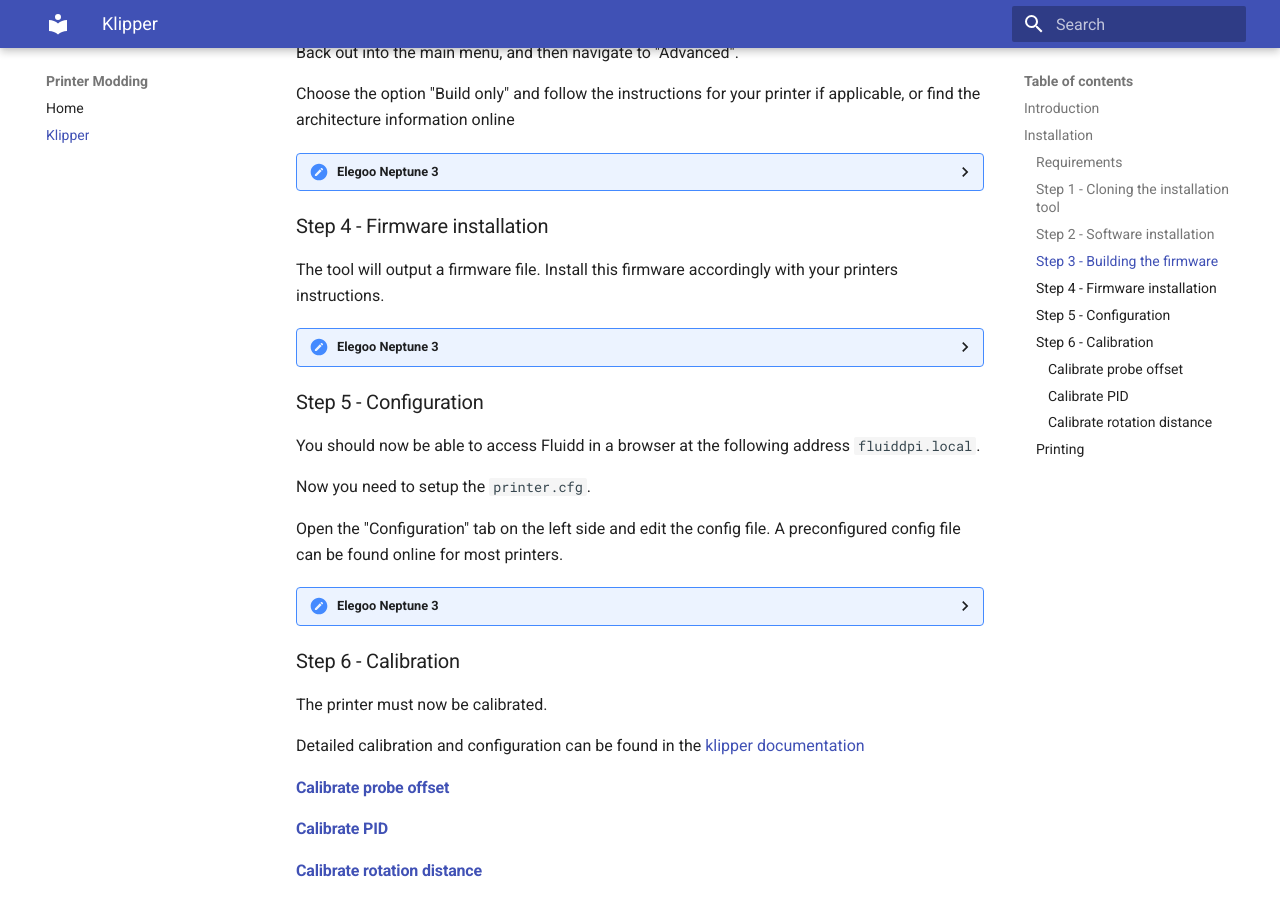
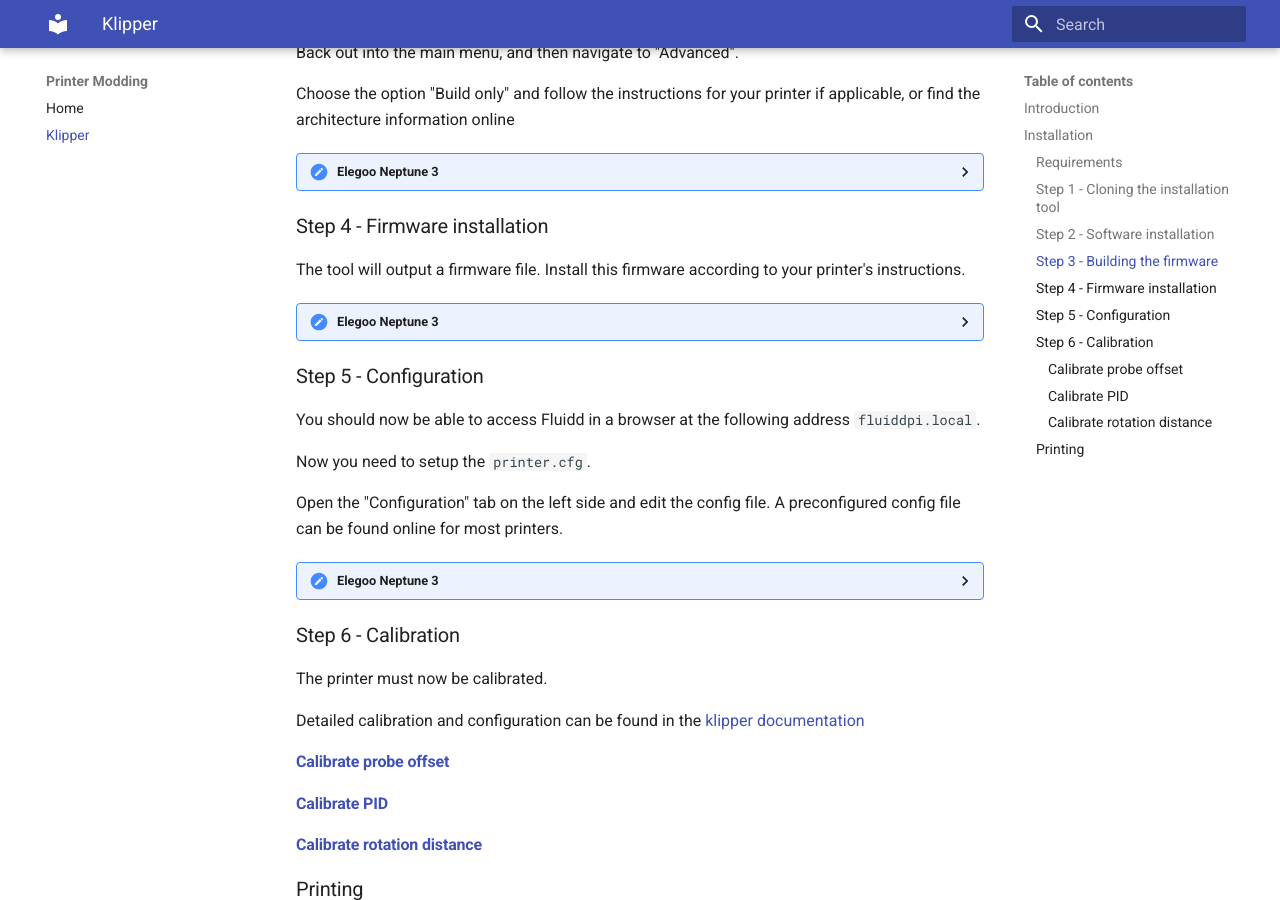
Before and after one commit to printermodding/printermodding.github.io, an MkDocs documentation site: the page built from docs/klipper.md, in a window 1280 px wide and 900 px high, scrolled down 1296 px. Built offline with MkDocs 1.6.1 and Material for MkDocs 9.7.7, drawn with Linux system fonts in a browser that asks for light colours.

Commit message:
Rephrasing

```diff
--- a/docs/klipper.md
+++ b/docs/klipper.md
@@ -63,7 +63,7 @@
 
 ###Step 4 - Firmware installation
 
-The tool will output a firmware file. Install this firmware accordingly with your printers instructions.
+The tool will output a firmware file. Install this firmware according to your printer's instructions.
 <details markdown="1">
   <summary>Elegoo Neptune 3</summary>
 
```
